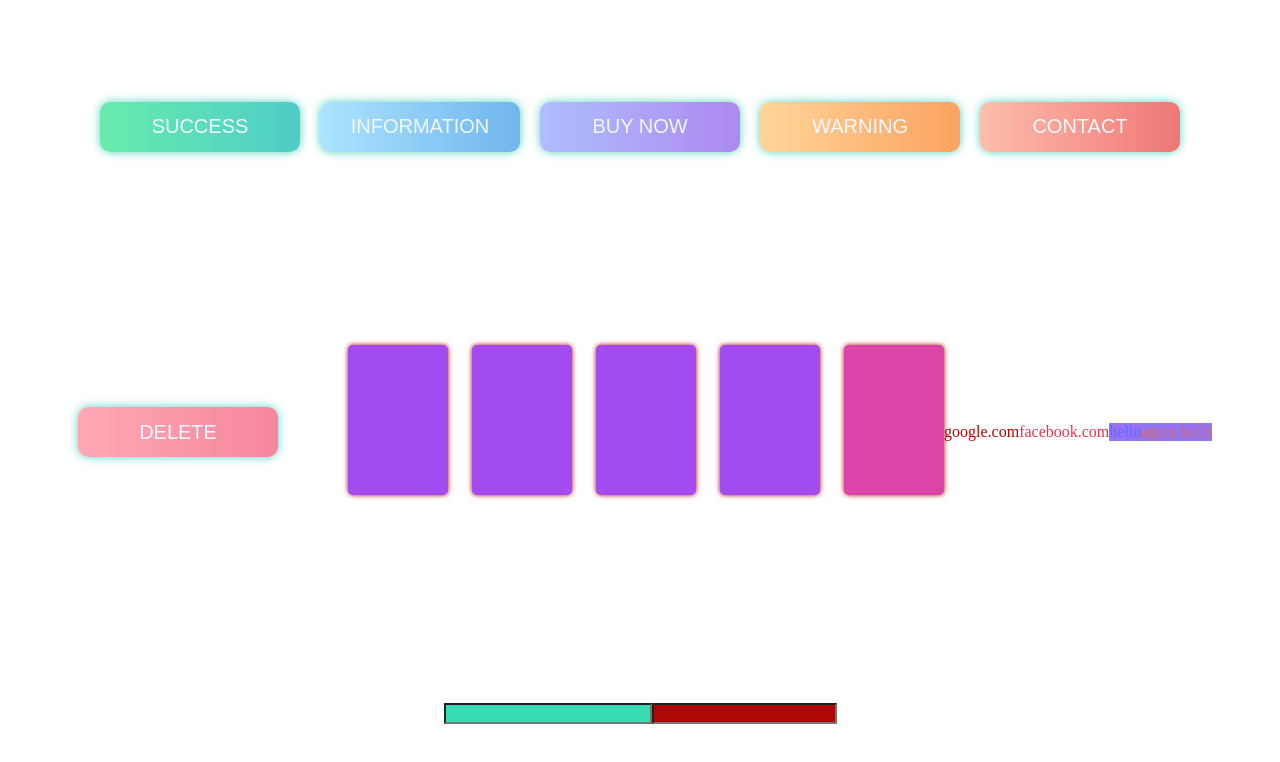
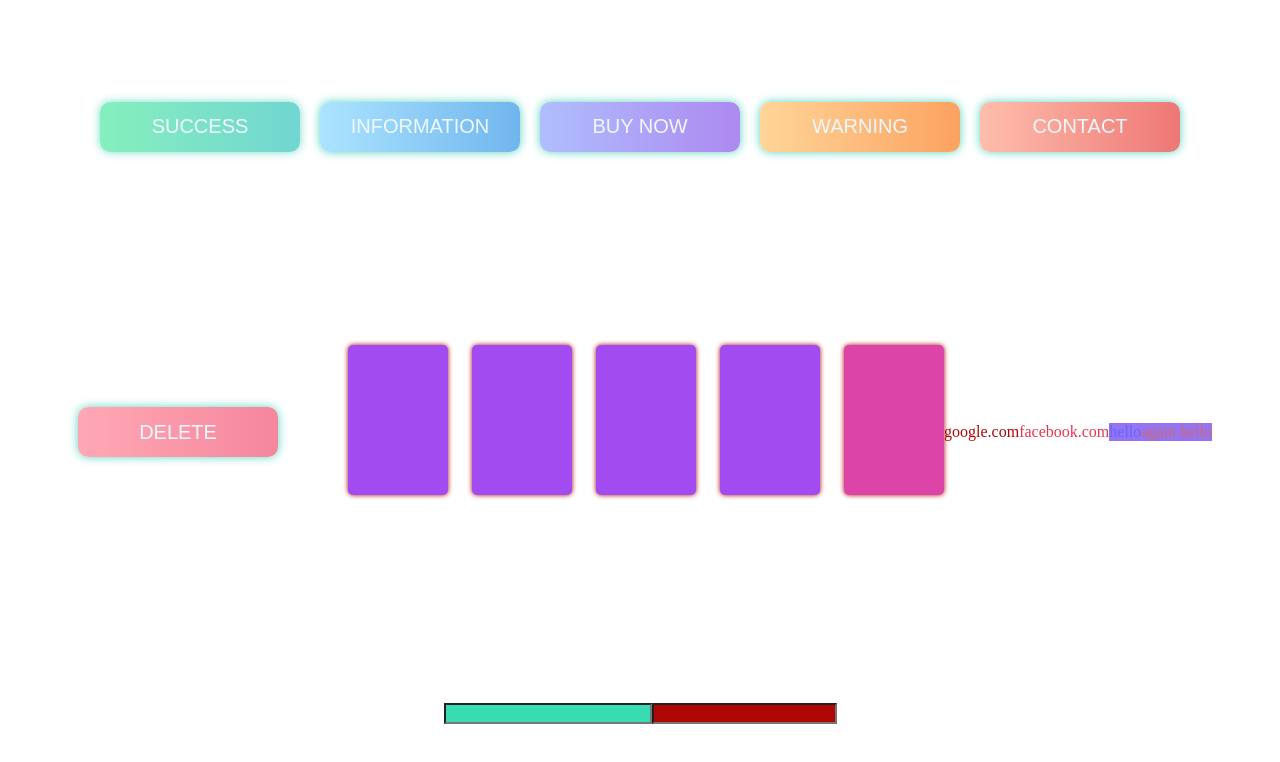
Before and after one commit to xuantruong2004/btapcssconban, a plain HTML site: page index.html in a window 1280 px wide. In both pictures the pointer is over the button "SUCCESS". Drawn offline with Linux system fonts and the light colour scheme.

Commit message:
update main.css

```diff
--- a/main.css
+++ b/main.css
@@ -17,7 +17,10 @@ body {
   border-radius: 10px;
   margin: 10px 10px;
 }
-
+.btn:hover {
+  opacity: 0.8;
+  cursor: pointer;
+}
 .btn--success {
   background: linear-gradient(to right, #67ecad, #4fccc7);
   box-shadow: 0 0 10px #55d4c0;
```
